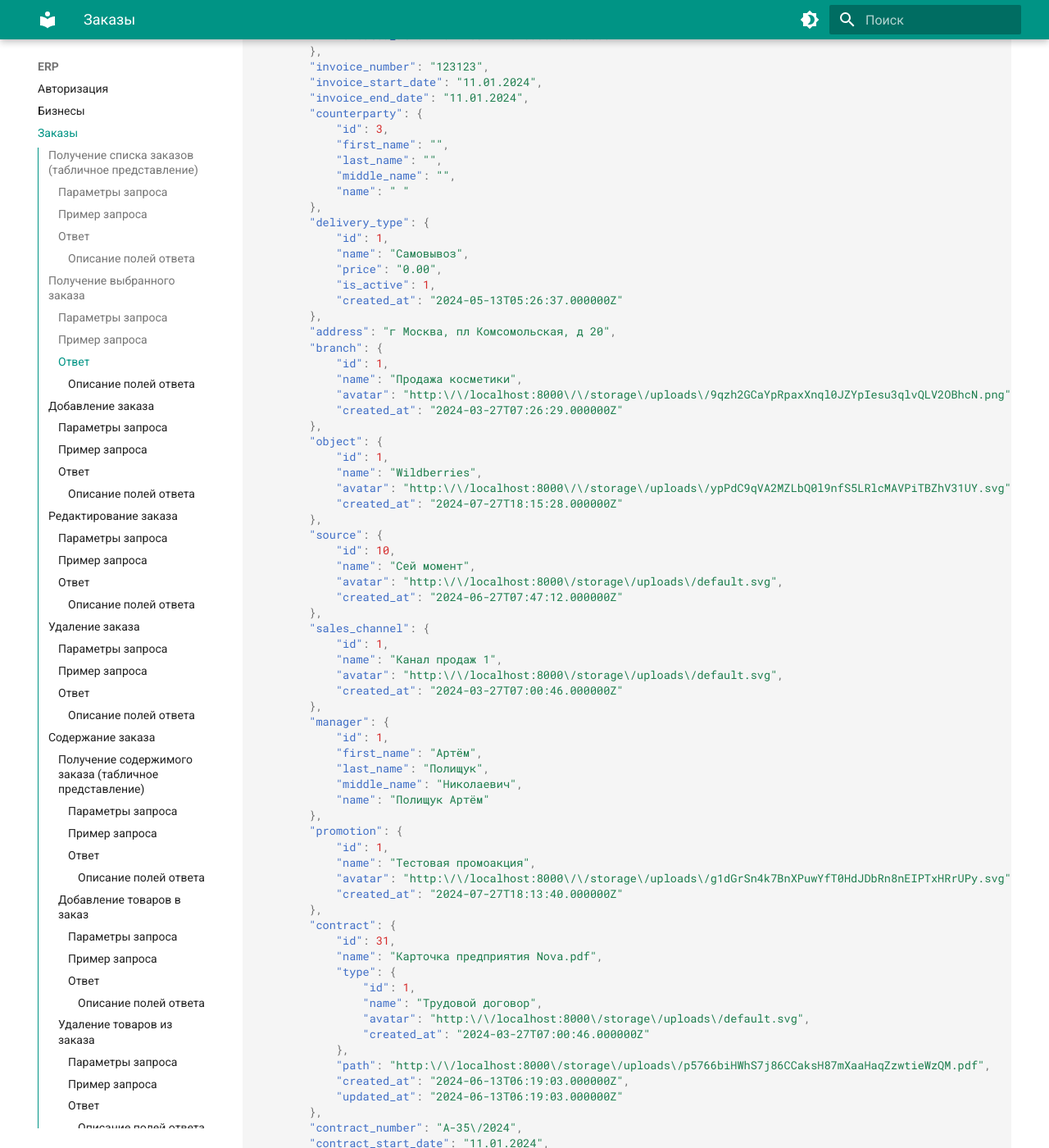
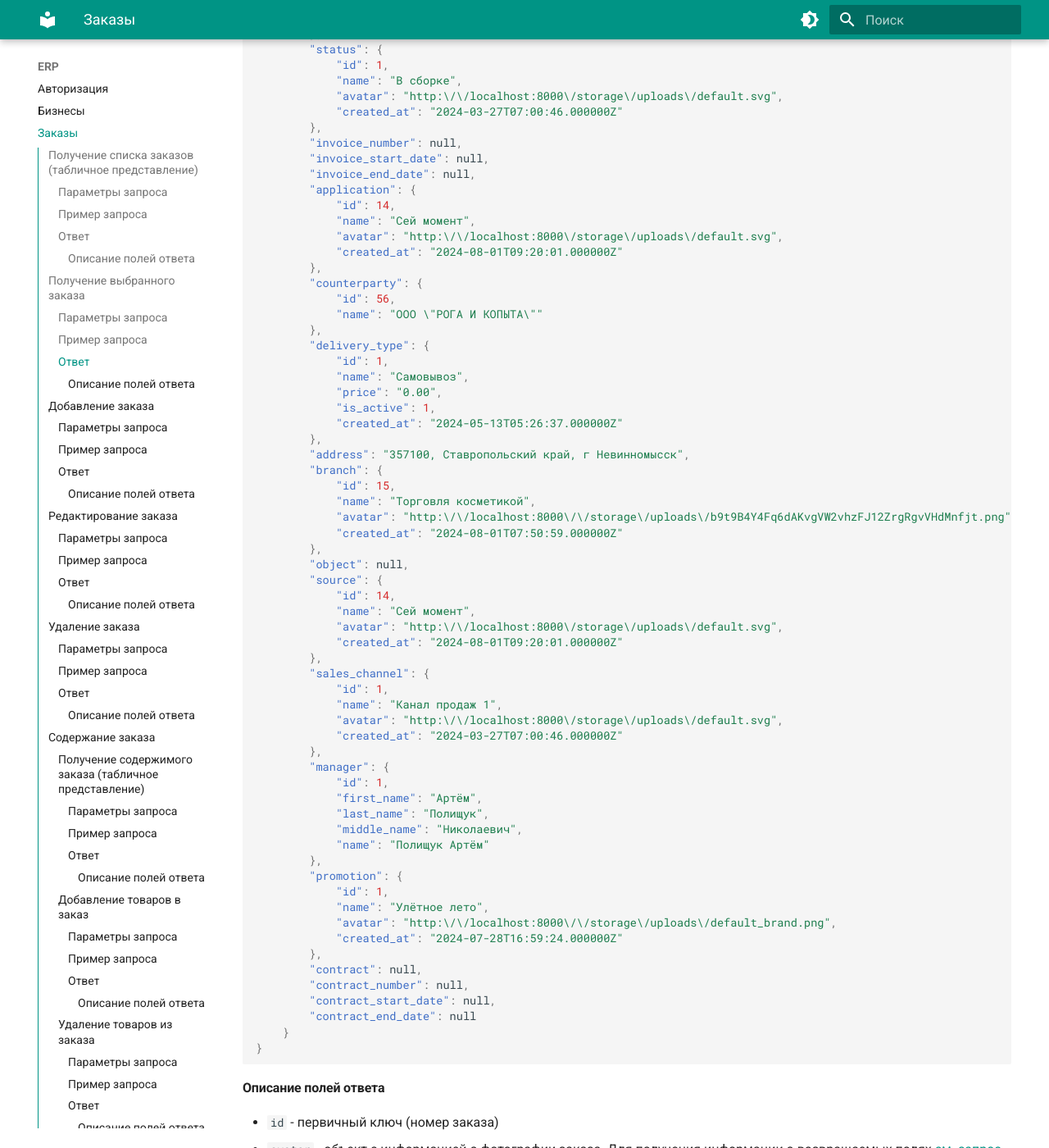
Before and after one commit to Krushanov/docs.erp.itecho.ru, an MkDocs documentation site: the page built from docs/ERP/Заказы.md, in a window 1280 px wide and 1400 px high, scrolled down 4800 px. Shown: the whole window at 82% size. Built offline with MkDocs 1.6.1 and Material for MkDocs 9.7.7, drawn with Linux system fonts in a browser that asks for light colours; some of the changed text lies outside the part shown.

Commit message:
Edit Заказы.md file.

````diff
--- a/docs/ERP/Заказы.md
+++ b/docs/ERP/Заказы.md
@@ -18,7 +20,7 @@
 
 ### Пример запроса
 
-`https://beta.back.erp.itecho.ru/api/tables/orders?query=коледино&order_status_id[]=1&application_id[]=1`
+`https://beta.back.erp.itecho.ru/api/tables/orders?query=коледино&order_status_id[]=1&application_id[]=1?hierarchy=my&department_id[]=1`
 
 ### Ответ
 
@@ -189,7 +191,7 @@
 
 ### Пример запроса
 
-`https://beta.back.erp.itecho.ru/api/orders/16`
+`https://beta.back.erp.itecho.ru/api/orders/17`
 
 ### Ответ
 
@@ -197,19 +199,19 @@
 ```json
 {
 	"order": {
-		"id": 16,
+		"id": 17,
 		"avatar": {
-			"id": 1,
-			"name": "logo.svg",
+			"id": 763,
+			"name": "ai monsters.jpg",
 			"type": {
-				"id": 1,
-				"name": "Трудовой договор",
+				"id": 2,
+				"name": "Аватар",
 				"avatar": "http:\/\/localhost:8000\/storage\/uploads\/default.svg",
 				"created_at": "2024-03-27T07:00:46.000000Z"
 			},
-			"path": "http:\/\/localhost:8000\/storage\/uploads\/yjohncMkjTSnvJ7FH4vksOtDYUy9pO2HDwmNU5Hc.svg",
-			"created_at": "2024-04-14T20:04:32.000000Z",
-			"updated_at": "2024-04-14T20:04:32.000000Z"
+			"path": "http:\/\/localhost:8000\/storage\/uploads\/AsQsvs5VPbIo6YkYlnlQel39T7RS01zYD2NPlYYv.jpg",
+			"created_at": "2024-08-01T15:55:09.000000Z",
+			"updated_at": "2024-08-01T15:55:09.000000Z"
 		},
 		"status": {
 			"id": 1,
@@ -217,15 +219,18 @@
 			"avatar": "http:\/\/localhost:8000\/storage\/uploads\/default.svg",
 			"created_at": "2024-03-27T07:00:46.000000Z"
 		},
-		"invoice_number": "123123",
-		"invoice_start_date": "11.01.2024",
-		"invoice_end_date": "11.01.2024",
+		"invoice_number": null,
+		"invoice_start_date": null,
+		"invoice_end_date": null,
+		"application": {
+			"id": 14,
+			"name": "Сей момент",
+			"avatar": "http:\/\/localhost:8000\/storage\/uploads\/default.svg",
+			"created_at": "2024-08-01T09:20:01.000000Z"
+		},
 		"counterparty": {
-			"id": 3,
-			"first_name": "",
-			"last_name": "",
-			"middle_name": "",
-			"name": " "
+			"id": 56,
+			"name": "ООО \"РОГА И КОПЫТА\""
 		},
 		"delivery_type": {
 			"id": 1,
@@ -234,24 +239,19 @@
 			"is_active": 1,
 			"created_at": "2024-05-13T05:26:37.000000Z"
 		},
-		"address": "г Москва, пл Комсомольская, д 20",
+		"address": "357100, Ставропольский край, г Невинномысск",
 		"branch": {
-			"id": 1,
-			"name": "Продажа косметики",
-			"avatar": "http:\/\/localhost:8000\/\/storage\/uploads\/9qzh2GCaYpRpaxXnql0JZYpIesu3qlvQLV2OBhcN.png",
-			"created_at": "2024-03-27T07:26:29.000000Z"
+			"id": 15,
+			"name": "Торговля косметикой",
+			"avatar": "http:\/\/localhost:8000\/\/storage\/uploads\/b9t9B4Y4Fq6dAKvgVW2vhzFJ12ZrgRgvVHdMnfjt.png",
+			"created_at": "2024-08-01T07:50:59.000000Z"
 		},
-		"object": {
-			"id": 1,
-			"name": "Wildberries",
-			"avatar": "http:\/\/localhost:8000\/\/storage\/uploads\/ypPdC9qVA2MZLbQ0l9nfS5LRlcMAVPiTBZhV31UY.svg",
-			"created_at": "2024-07-27T18:15:28.000000Z"
-		},
+		"object": null,
 		"source": {
-			"id": 10,
+			"id": 14,
 			"name": "Сей момент",
 			"avatar": "http:\/\/localhost:8000\/storage\/uploads\/default.svg",
-			"created_at": "2024-06-27T07:47:12.000000Z"
+			"created_at": "2024-08-01T09:20:01.000000Z"
 		},
 		"sales_channel": {
 			"id": 1,
@@ -268,26 +268,14 @@
 		},
 		"promotion": {
 			"id": 1,
-			"name": "Тестовая промоакция",
-			"avatar": "http:\/\/localhost:8000\/\/storage\/uploads\/g1dGrSn4k7BnXPuwYfT0HdJDbRn8nEIPTxHRrUPy.svg",
-			"created_at": "2024-07-27T18:13:40.000000Z"
+			"name": "Улётное лето",
+			"avatar": "http:\/\/localhost:8000\/\/storage\/uploads\/default_brand.png",
+			"created_at": "2024-07-28T16:59:24.000000Z"
 		},
-		"contract": {
-			"id": 31,
-			"name": "Карточка предприятия Nova.pdf",
-			"type": {
-				"id": 1,
-				"name": "Трудовой договор",
-				"avatar": "http:\/\/localhost:8000\/storage\/uploads\/default.svg",
-				"created_at": "2024-03-27T07:00:46.000000Z"
-			},
-			"path": "http:\/\/localhost:8000\/storage\/uploads\/p5766biHWhS7j86CCaksH87mXaaHaqZzwtieWzQM.pdf",
-			"created_at": "2024-06-13T06:19:03.000000Z",
-			"updated_at": "2024-06-13T06:19:03.000000Z"
-		},
-		"contract_number": "А-35\/2024",
-		"contract_start_date": "11.01.2024",
-		"contract_end_date": "11.01.2024"
+		"contract": null,
+		"contract_number": null,
+		"contract_start_date": null,
+		"contract_end_date": null
 	}
 }
 ```
@@ -298,6 +286,7 @@
 - `avatar` - объект с информацией о фотографии заказа. Для получения информации о возвращаемых полях [см. запрос](Файлы.md#получение-выбранного-файла)
 - `status` - объект с информацией о статусе заказа. Для получения информации о возвращаемых полях [см. запрос](Справочники.md#получение-списка-статусов-заказов)
 - `invoice_number` - номер счёта
+- `application` - объект с информацией о приложении. Для получения информации о возвращаемых полях [см. запрос](Приложения.md#получение-выбранного-приложения)
 - `invoice_start_date` - дата счёта (дата создания счёта)
 - `invoice_end_date` - дата окончания срока действия счёта
 - `counterparty` - объект с информацией о контрагенте. Для получения информации о возвращаемых полях [см. запрос](Контрагенты.md#получение-списка-контагентов)
@@ -373,19 +362,19 @@
 ```json
 {
 	"order": {
-		"id": 16,
+		"id": 17,
 		"avatar": {
-			"id": 1,
-			"name": "logo.svg",
+			"id": 763,
+			"name": "ai monsters.jpg",
 			"type": {
-				"id": 1,
-				"name": "Трудовой договор",
+				"id": 2,
+				"name": "Аватар",
 				"avatar": "http:\/\/localhost:8000\/storage\/uploads\/default.svg",
 				"created_at": "2024-03-27T07:00:46.000000Z"
 			},
-			"path": "http:\/\/localhost:8000\/storage\/uploads\/yjohncMkjTSnvJ7FH4vksOtDYUy9pO2HDwmNU5Hc.svg",
-			"created_at": "2024-04-14T20:04:32.000000Z",
-			"updated_at": "2024-04-14T20:04:32.000000Z"
+			"path": "http:\/\/localhost:8000\/storage\/uploads\/AsQsvs5VPbIo6YkYlnlQel39T7RS01zYD2NPlYYv.jpg",
+			"created_at": "2024-08-01T15:55:09.000000Z",
+			"updated_at": "2024-08-01T15:55:09.000000Z"
 		},
 		"status": {
 			"id": 1,
@@ -393,15 +382,18 @@
 			"avatar": "http:\/\/localhost:8000\/storage\/uploads\/default.svg",
 			"created_at": "2024-03-27T07:00:46.000000Z"
 		},
-		"invoice_number": "123123",
-		"invoice_start_date": "11.01.2024",
-		"invoice_end_date": "11.01.2024",
+		"invoice_number": null,
+		"invoice_start_date": null,
+		"invoice_end_date": null,
+		"application": {
+			"id": 14,
+			"name": "Сей момент",
+			"avatar": "http:\/\/localhost:8000\/storage\/uploads\/default.svg",
+			"created_at": "2024-08-01T09:20:01.000000Z"
+		},
 		"counterparty": {
-			"id": 3,
-			"first_name": "",
-			"last_name": "",
-			"middle_name": "",
-			"name": " "
+			"id": 56,
+			"name": "ООО \"РОГА И КОПЫТА\""
 		},
 		"delivery_type": {
 			"id": 1,
@@ -410,24 +402,19 @@
 			"is_active": 1,
 			"created_at": "2024-05-13T05:26:37.000000Z"
 		},
-		"address": "г Москва, пл Комсомольская, д 20",
+		"address": "357100, Ставропольский край, г Невинномысск",
 		"branch": {
-			"id": 1,
-			"name": "Продажа косметики",
-			"avatar": "http:\/\/localhost:8000\/\/storage\/uploads\/9qzh2GCaYpRpaxXnql0JZYpIesu3qlvQLV2OBhcN.png",
-			"created_at": "2024-03-27T07:26:29.000000Z"
+			"id": 15,
+			"name": "Торговля косметикой",
+			"avatar": "http:\/\/localhost:8000\/\/storage\/uploads\/b9t9B4Y4Fq6dAKvgVW2vhzFJ12ZrgRgvVHdMnfjt.png",
+			"created_at": "2024-08-01T07:50:59.000000Z"
 		},
-		"object": {
-			"id": 1,
-			"name": "Wildberries",
-			"avatar": "http:\/\/localhost:8000\/\/storage\/uploads\/ypPdC9qVA2MZLbQ0l9nfS5LRlcMAVPiTBZhV31UY.svg",
-			"created_at": "2024-07-27T18:15:28.000000Z"
-		},
+		"object": null,
 		"source": {
-			"id": 10,
+			"id": 14,
 			"name": "Сей момент",
 			"avatar": "http:\/\/localhost:8000\/storage\/uploads\/default.svg",
-			"created_at": "2024-06-27T07:47:12.000000Z"
+			"created_at": "2024-08-01T09:20:01.000000Z"
 		},
 		"sales_channel": {
 			"id": 1,
@@ -444,26 +431,14 @@
 		},
 		"promotion": {
 			"id": 1,
-			"name": "Тестовая промоакция",
-			"avatar": "http:\/\/localhost:8000\/\/storage\/uploads\/g1dGrSn4k7BnXPuwYfT0HdJDbRn8nEIPTxHRrUPy.svg",
-			"created_at": "2024-07-27T18:13:40.000000Z"
+			"name": "Улётное лето",
+			"avatar": "http:\/\/localhost:8000\/\/storage\/uploads\/default_brand.png",
+			"created_at": "2024-07-28T16:59:24.000000Z"
 		},
-		"contract": {
-			"id": 31,
-			"name": "Карточка предприятия Nova.pdf",
-			"type": {
-				"id": 1,
-				"name": "Трудовой договор",
-				"avatar": "http:\/\/localhost:8000\/storage\/uploads\/default.svg",
-				"created_at": "2024-03-27T07:00:46.000000Z"
-			},
-			"path": "http:\/\/localhost:8000\/storage\/uploads\/p5766biHWhS7j86CCaksH87mXaaHaqZzwtieWzQM.pdf",
-			"created_at": "2024-06-13T06:19:03.000000Z",
-			"updated_at": "2024-06-13T06:19:03.000000Z"
-		},
-		"contract_number": "А-35\/2024",
-		"contract_start_date": "11.01.2024",
-		"contract_end_date": "11.01.2024"
+		"contract": null,
+		"contract_number": null,
+		"contract_start_date": null,
+		"contract_end_date": null
 	}
 }
 ```
@@ -502,7 +477,7 @@
 
 ### Пример запроса
 
-`https://beta.back.erp.itecho.ru/api/orders/1`
+`https://beta.back.erp.itecho.ru/api/orders/17`
 ```json
 {
 	"avatar_id": 1,
@@ -531,19 +506,19 @@
 ```json
 {
 	"order": {
-		"id": 16,
+		"id": 17,
 		"avatar": {
-			"id": 1,
-			"name": "logo.svg",
+			"id": 763,
+			"name": "ai monsters.jpg",
 			"type": {
-				"id": 1,
-				"name": "Трудовой договор",
+				"id": 2,
+				"name": "Аватар",
 				"avatar": "http:\/\/localhost:8000\/storage\/uploads\/default.svg",
 				"created_at": "2024-03-27T07:00:46.000000Z"
 			},
-			"path": "http:\/\/localhost:8000\/storage\/uploads\/yjohncMkjTSnvJ7FH4vksOtDYUy9pO2HDwmNU5Hc.svg",
-			"created_at": "2024-04-14T20:04:32.000000Z",
-			"updated_at": "2024-04-14T20:04:32.000000Z"
+			"path": "http:\/\/localhost:8000\/storage\/uploads\/AsQsvs5VPbIo6YkYlnlQel39T7RS01zYD2NPlYYv.jpg",
+			"created_at": "2024-08-01T15:55:09.000000Z",
+			"updated_at": "2024-08-01T15:55:09.000000Z"
 		},
 		"status": {
 			"id": 1,
@@ -551,15 +526,18 @@
 			"avatar": "http:\/\/localhost:8000\/storage\/uploads\/default.svg",
 			"created_at": "2024-03-27T07:00:46.000000Z"
 		},
-		"invoice_number": "123123",
-		"invoice_start_date": "11.01.2024",
-		"invoice_end_date": "11.01.2024",
+		"invoice_number": null,
+		"invoice_start_date": null,
+		"invoice_end_date": null,
+		"application": {
+			"id": 14,
+			"name": "Сей момент",
+			"avatar": "http:\/\/localhost:8000\/storage\/uploads\/default.svg",
+			"created_at": "2024-08-01T09:20:01.000000Z"
+		},
 		"counterparty": {
-			"id": 3,
-			"first_name": "",
-			"last_name": "",
-			"middle_name": "",
-			"name": " "
+			"id": 56,
+			"name": "ООО \"РОГА И КОПЫТА\""
 		},
 		"delivery_type": {
 			"id": 1,
@@ -568,24 +546,19 @@
 			"is_active": 1,
 			"created_at": "2024-05-13T05:26:37.000000Z"
 		},
-		"address": "г Москва, пл Комсомольская, д 20",
+		"address": "357100, Ставропольский край, г Невинномысск",
 		"branch": {
-			"id": 1,
-			"name": "Продажа косметики",
-			"avatar": "http:\/\/localhost:8000\/\/storage\/uploads\/9qzh2GCaYpRpaxXnql0JZYpIesu3qlvQLV2OBhcN.png",
-			"created_at": "2024-03-27T07:26:29.000000Z"
+			"id": 15,
+			"name": "Торговля косметикой",
+			"avatar": "http:\/\/localhost:8000\/\/storage\/uploads\/b9t9B4Y4Fq6dAKvgVW2vhzFJ12ZrgRgvVHdMnfjt.png",
+			"created_at": "2024-08-01T07:50:59.000000Z"
 		},
-		"object": {
-			"id": 1,
-			"name": "Wildberries",
-			"avatar": "http:\/\/localhost:8000\/\/storage\/uploads\/ypPdC9qVA2MZLbQ0l9nfS5LRlcMAVPiTBZhV31UY.svg",
-			"created_at": "2024-07-27T18:15:28.000000Z"
-		},
+		"object": null,
 		"source": {
-			"id": 10,
+			"id": 14,
 			"name": "Сей момент",
 			"avatar": "http:\/\/localhost:8000\/storage\/uploads\/default.svg",
-			"created_at": "2024-06-27T07:47:12.000000Z"
+			"created_at": "2024-08-01T09:20:01.000000Z"
 		},
 		"sales_channel": {
 			"id": 1,
@@ -602,26 +575,14 @@
 		},
 		"promotion": {
 			"id": 1,
-			"name": "Тестовая промоакция",
-			"avatar": "http:\/\/localhost:8000\/\/storage\/uploads\/g1dGrSn4k7BnXPuwYfT0HdJDbRn8nEIPTxHRrUPy.svg",
-			"created_at": "2024-07-27T18:13:40.000000Z"
+			"name": "Улётное лето",
+			"avatar": "http:\/\/localhost:8000\/\/storage\/uploads\/default_brand.png",
+			"created_at": "2024-07-28T16:59:24.000000Z"
 		},
-		"contract": {
-			"id": 31,
-			"name": "Карточка предприятия Nova.pdf",
-			"type": {
-				"id": 1,
-				"name": "Трудовой договор",
-				"avatar": "http:\/\/localhost:8000\/storage\/uploads\/default.svg",
-				"created_at": "2024-03-27T07:00:46.000000Z"
-			},
-			"path": "http:\/\/localhost:8000\/storage\/uploads\/p5766biHWhS7j86CCaksH87mXaaHaqZzwtieWzQM.pdf",
-			"created_at": "2024-06-13T06:19:03.000000Z",
-			"updated_at": "2024-06-13T06:19:03.000000Z"
-		},
-		"contract_number": "А-35\/2024",
-		"contract_start_date": "11.01.2024",
-		"contract_end_date": "11.01.2024"
+		"contract": null,
+		"contract_number": null,
+		"contract_start_date": null,
+		"contract_end_date": null
 	}
 }
 ```
@@ -965,76 +926,54 @@
 			"id": 35,
 			"table_id": 5,
 			"order": 1,
+			"key": "created_at",
+			"has_icon": 0,
+			"text": "Дата"
+		},
+		{
+			"id": 36,
+			"table_id": 5,
+			"order": 2,
 			"key": "creator",
 			"has_icon": 1,
 			"text": "Создатель"
 		},
 		{
-			"id": 36,
+			"id": 37,
 			"table_id": 5,
-			"order": 2,
+			"order": 3,
 			"key": "name",
 			"has_icon": 0,
 			"text": "Название"
 		},
 		{
-			"id": 37,
+			"id": 38,
 			"table_id": 5,
 			"order": 3,
 			"key": "path",
 			"has_icon": 0,
 			"text": "Ссылка"
-		},
-		{
-			"id": 38,
-			"table_id": 5,
-			"order": 3,
-			"key": "created_at",
-			"has_icon": 0,
-			"text": "Дата добавления"
 		}
 	],
-	"files": {
+	"files": [
+		{
+			"id": 4,
+			"creator": {
+				"icon": "http:\/\/localhost:8000\/storage\/uploads\/default.svg",
+				"value": "Полищук Артём"
+			},
+			"name": "Rating container.svg",
+			"path": "http:\/\/localhost:8000\/storage\/uploads\/u7TY0sLEoWiFgeglUHHbWgchUIS41yhAPZ0uMuYX.svg",
+			"created_at": "18.04.2024 13:50"
+		}
+	],
+	"pagination": {
+		"total": 1,
+		"per_page": 10,
 		"current_page": 1,
-		"data": [
-			{
-				"id": 594,
-				"creator": {
-					"icon": "http:\/\/localhost:8000\/storage\/uploads\/default.svg",
-					"value": "Полищук Артём"
-				},
-				"name": "Инфо Агбис (2).txt",
-				"path": "http:\/\/localhost:8000\/storage\/uploads\/aIXuWiENoaoqRn8eZDIxjaYJr33XJTiEjgrO3MXj.txt",
-				"created_at": "31.07.2024 07:22"
-			}
-		],
-		"first_page_url": "http:\/\/192.168.0.43:8000\/api\/tables\/orders\/18\/files?page=1",
+		"last_page": 1,
 		"from": 1,
-		"last_page": 1,
-		"last_page_url": "http:\/\/192.168.0.43:8000\/api\/tables\/orders\/18\/files?page=1",
-		"links": [
-			{
-				"url": null,
-				"label": "&laquo; Предыдущая",
-				"active": false
-			},
-			{
-				"url": "http:\/\/192.168.0.43:8000\/api\/tables\/orders\/18\/files?page=1",
-				"label": "1",
-				"active": true
-			},
-			{
-				"url": null,
-				"label": "Следующая &raquo;",
-				"active": false
-			}
-		],
-		"next_page_url": null,
-		"path": "http:\/\/192.168.0.43:8000\/api\/tables\/orders\/18\/files",
-		"per_page": 10,
-		"prev_page_url": null,
-		"to": 1,
-		"total": 1
+		"to": 1
 	}
 }
 ```
````
Also changed, not shown: other parts of docs/ERP/Заказы.md (+4 -2 lines).
